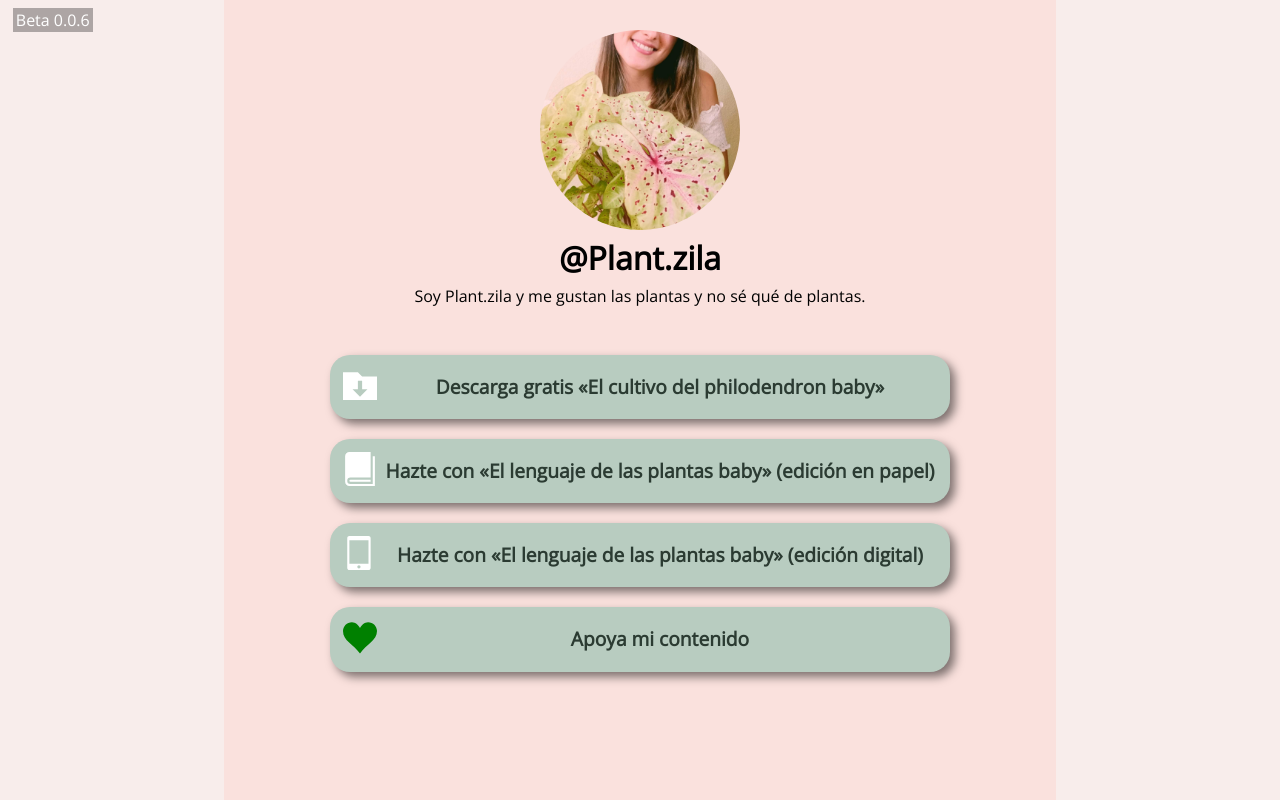
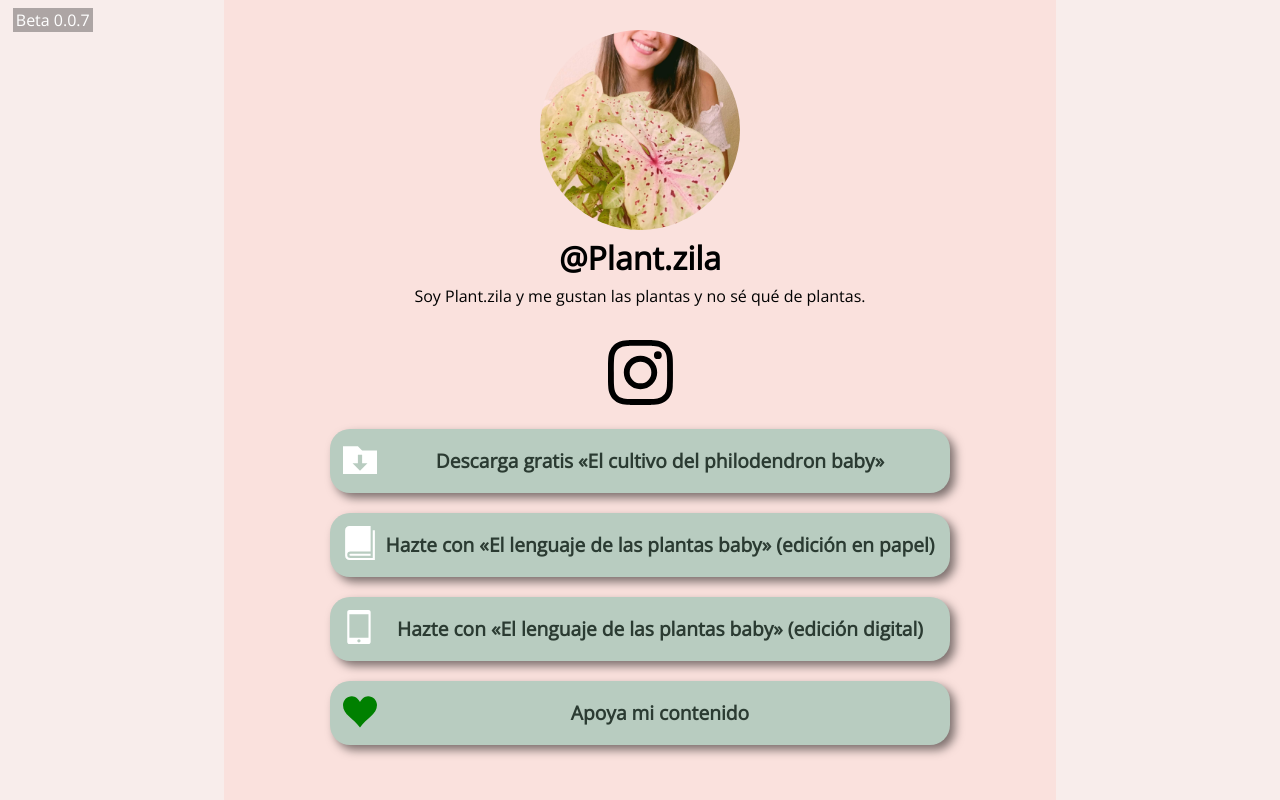
Before and after one commit to victor-lillo/plantzila-legacy, a Next.js app: page /Home in a window 1280 px wide. Built offline with nearby package versions, Linux system fonts and the light colour scheme.

Commit message:
'commit'

```diff
--- a/package.json
+++ b/package.json
@@ -1,6 +1,6 @@
 {
   "name": "nextjs-template",
-  "version": "Beta 0.0.6",
+  "version": "Beta 0.0.7",
   "private": true,
   "scripts": {
     "dev": "next dev",
--- /dev/null
+++ b/public/img/instagram-svg.js
@@ -0,0 +1,11 @@
+import * as React from "react"
+
+const Instagram = (props) => (
+    <svg xmlns="http://www.w3.org/2000/svg" viewBox="0 0 32 32" {...props}>
+        <title>{"instagram"}</title>
+        <path d="M16 2.881c4.275 0 4.781.019 6.462.094 1.563.069 2.406.331 2.969.55a4.952 4.952 0 0 1 1.837 1.194 5.015 5.015 0 0 1 1.2 1.838c.219.563.481 1.412.55 2.969.075 1.688.094 2.194.094 6.463s-.019 4.781-.094 6.463c-.069 1.563-.331 2.406-.55 2.969a4.94 4.94 0 0 1-1.194 1.837 5.02 5.02 0 0 1-1.837 1.2c-.563.219-1.413.481-2.969.55-1.688.075-2.194.094-6.463.094s-4.781-.019-6.463-.094c-1.563-.069-2.406-.331-2.969-.55a4.952 4.952 0 0 1-1.838-1.194 5.02 5.02 0 0 1-1.2-1.837c-.219-.563-.481-1.413-.55-2.969-.075-1.688-.094-2.194-.094-6.463s.019-4.781.094-6.463c.069-1.563.331-2.406.55-2.969a4.964 4.964 0 0 1 1.194-1.838 5.015 5.015 0 0 1 1.838-1.2c.563-.219 1.412-.481 2.969-.55 1.681-.075 2.188-.094 6.463-.094zM16 0c-4.344 0-4.887.019-6.594.094-1.7.075-2.869.35-3.881.744-1.056.412-1.95.956-2.837 1.85a7.833 7.833 0 0 0-1.85 2.831C.444 6.538.169 7.7.094 9.4.019 11.113 0 11.656 0 16s.019 4.887.094 6.594c.075 1.7.35 2.869.744 3.881.413 1.056.956 1.95 1.85 2.837a7.82 7.82 0 0 0 2.831 1.844c1.019.394 2.181.669 3.881.744 1.706.075 2.25.094 6.594.094s4.888-.019 6.594-.094c1.7-.075 2.869-.35 3.881-.744 1.05-.406 1.944-.956 2.831-1.844s1.438-1.781 1.844-2.831c.394-1.019.669-2.181.744-3.881.075-1.706.094-2.25.094-6.594s-.019-4.887-.094-6.594c-.075-1.7-.35-2.869-.744-3.881a7.506 7.506 0 0 0-1.831-2.844A7.82 7.82 0 0 0 26.482.843C25.463.449 24.301.174 22.601.099c-1.712-.081-2.256-.1-6.6-.1z" />
+        <path d="M16 7.781c-4.537 0-8.219 3.681-8.219 8.219s3.681 8.219 8.219 8.219 8.219-3.681 8.219-8.219A8.221 8.221 0 0 0 16 7.781zm0 13.55a5.331 5.331 0 1 1 0-10.663 5.331 5.331 0 0 1 0 10.663zM26.462 7.456a1.919 1.919 0 1 1-3.838 0 1.919 1.919 0 0 1 3.838 0z" />
+    </svg>
+)
+
+export default Instagram
--- a/src/pages/Home.jsx
+++ b/src/pages/Home.jsx
@@ -10,6 +10,7 @@ import DisplayItem from '../components/DisplayItem';
 import avatar from '../../public/img/avatar.jpg';
 
 
+import Instagram from '../../public/img/instagram-svg.js';
 import Book from '../../public/img/book-svg.js';
 import Ebook from '../../public/img/ebook-svg.js';
 import Heart from '../../public/img/heart-svg.js';
@@ -51,6 +52,16 @@ export default function Home() {
                     </div>
                 </div>
 
+                <div className={styles.social_container}>
+                    <a
+                        className={styles.social_icon}
+                        href="https://instagram.com/plant.zila"
+                        target='blank'
+                    >
+                        <Instagram width={65} height={65} />
+                    </a>
+                </div>
+
                 <div className={styles.buttons_container}>
 
                     <DisplayItem
--- a/src/styles/Home.module.css
+++ b/src/styles/Home.module.css
@@ -13,6 +13,7 @@
     flex-direction: column;
     align-items: center;
     padding: 30px;
+    padding-bottom: 15px;
     gap: 10px;
     text-align: center;
 }
@@ -31,7 +32,13 @@
     font-size: 2rem;
 }
 
-.header_text {}
+
+.social_container {
+    display: flex;
+    flex-direction: row;
+    align-items: center;
+    justify-content: center;
+}
 
 .buttons_container {
 
@@ -42,36 +49,15 @@
     flex-direction: column;
     align-items: center;
     gap: 20px;
-
 }
-
 
 @media only screen and (max-width: 768px) {}
 
 @media (hover: hover) {
 
-    .icon:hover {
-        cursor: pointer;
-        filter: brightness(0.6);
-        color: #cc5048;
+    .social_icon:hover {
         transform: translateY(3px);
-    }
-
-    .add_button:hover,
-    .submit_button:hover:enabled {
-        cursor: pointer;
-        filter: brightness(0.6);
-        transform: translateY(-3px);
-    }
-
-    .submit_button:hover:disabled {
-        cursor: not-allowed;
-    }
-
-    .maxbooks_child a:hover {
-        filter: brightness(0.6);
-        color: #cc5048;
-        text-decoration: underline;
+        fill: #688D77;
     }
 
 }
```
Also changed, not shown: public/img/instagram.svg (added), 1 other file (tests, documents, lock files or other folders).
